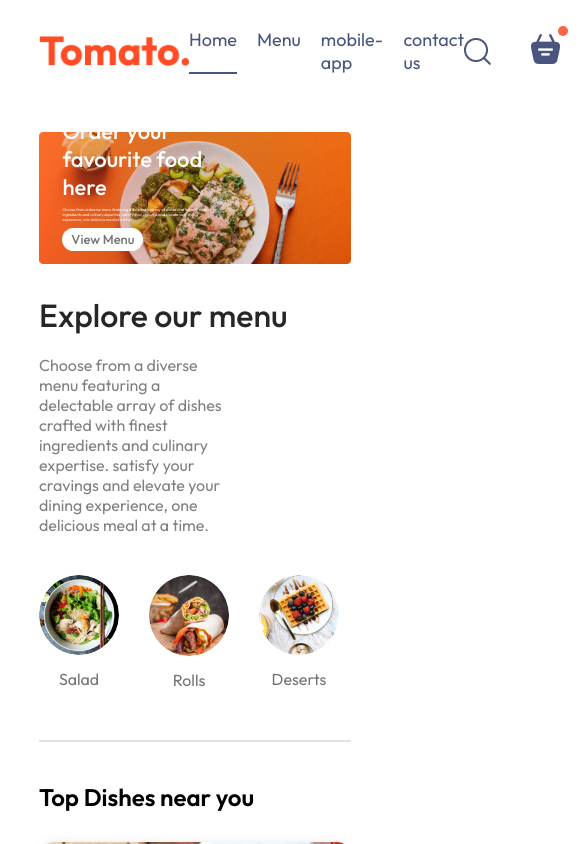
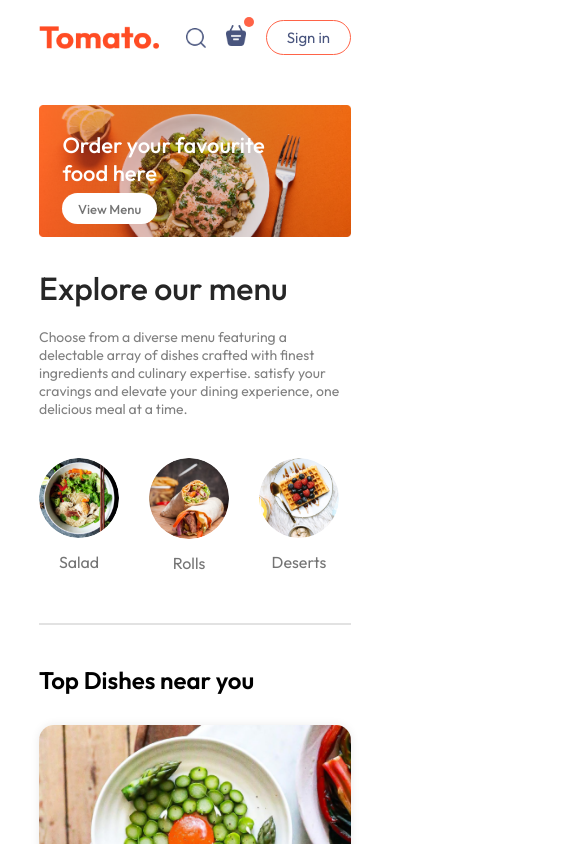
Before and after one commit to Spikree/food-del-front-end, a React (Vite) app: page / in a window 390 px wide. Shown: the top 844 px of the page, 585 px wide, since content can reach past the window. Built offline with nearby package versions, Linux system fonts and the light colour scheme.

Commit message:
made the website responsive

```diff
--- /dev/null
+++ b/src/components/AppDownload/AppDownload.css
@@ -0,0 +1,25 @@
+.app-download {
+    margin: auto auto;
+    margin-top: 100px;
+    font-size: max(3vw,20px);
+    text-align: center;
+    font-weight: 500;
+}
+
+.app-download-platforms {
+    display: flex;
+    justify-content: center;
+    gap: max(2vw,10px);
+    margin-top: 40px;
+}
+
+.app-download-platforms img {
+    width: max(30vw, 120px);
+    max-width: 180px;
+    transition: 0.5s;
+    cursor: pointer;
+}
+
+.app-download-platforms img:hover {
+    transform: scale(1.05);
+}
--- /dev/null
+++ b/src/components/AppDownload/AppDownload.jsx
@@ -0,0 +1,14 @@
+import { assets } from '../../assets/assets'
+import './AppDownload.css'
+
+export default function AppDownload() {
+    return <>
+        <div className='app-download' id='app-download'>
+            <p>For Better Experience Download <br /> Tomato App</p>
+            <div className="app-download-platforms">
+                <img src={assets.play_store} alt="" />
+                <img src={assets.app_store} alt="" />
+            </div>
+        </div>
+    </>
+}
--- a/src/components/ExploreMenu/ExploreMenu.css
+++ b/src/components/ExploreMenu/ExploreMenu.css
@@ -54,3 +54,10 @@
     border: 4px solid tomato;
     padding: 2px;
 }
+
+@media (max-width:1050px) {
+    .explore-menu-text {
+        max-width: 100%;
+        font-size: 14px;
+    }
+}
--- a/src/components/Footer/Footer.css
+++ b/src/components/Footer/Footer.css
@@ -46,3 +46,15 @@
     background-color: gray;
     border: none;
 }
+
+@media (max-width:750px) {
+    .footer-content {
+        display: flex;
+        flex-direction: column;
+        gap: 35px;
+    }
+
+    .footer-copyright {
+        text-align: center;
+    }
+}
--- a/src/components/Header/Header.css
+++ b/src/components/Header/Header.css
@@ -38,3 +38,23 @@
     font-size: max(1vw,13px);
     border-radius: 50px;
 }
+
+@media (max-width:1050px) {
+    .header-contents {
+        max-width: 45%;
+    }
+}
+
+@media (max-width:750px) {
+    .header-contents {
+        max-width: 65%;
+    }
+
+    .header-contents p {
+        display: none;
+    }
+
+    .header-contents button {
+        padding: 2vw 4vw;
+    }
+}
--- a/src/components/Navbar/Navbar.css
+++ b/src/components/Navbar/Navbar.css
@@ -60,3 +60,56 @@
     top: -8px;
     right: -8px;
 }
+
+@media (max-width:1050px) {
+    .navbar .logo {
+        width: 140px;
+    }
+
+    .navbar-menu {
+        gap: 20px;
+        font-size: 17px;
+    }
+
+    .navbar-right {
+        gap: 30px;
+    }
+
+    .navbar-right img {
+        width: 22px;
+    }
+
+    .navbar-right button {
+        padding: 8px 25px;
+    }
+}
+
+@media (max-width:900px) {
+    .navbar .logo {
+        width: 120px;
+    }
+
+    .navbar-menu {
+        gap: 15px;
+        font-size: 16px;
+    }
+
+    .navbar-right {
+        gap: 20px;
+    }
+
+    .navbar-right img {
+        width: 20px;
+    }
+
+    .navbar-right button {
+        padding: 7px 20px;
+        font-size: 15px;
+    }
+}
+
+@media (max-width:750px) {
+    .navbar-menu {
+        display: none;
+    }
+}
--- a/src/components/Navbar/Navbar.jsx
+++ b/src/components/Navbar/Navbar.jsx
@@ -1,6 +1,7 @@
 import { useState } from 'react'
 import { assets } from '../../assets/assets'
 import './Navbar.css'
+import { Link } from 'react-router-dom';
 
 export default function Navbar() {
     const [menu,setMenu] = useState("home");
@@ -8,10 +9,10 @@
         <div className='navbar'>
             <img src={assets.logo} alt="" className="logo" />
             <ul className="navbar-menu">
-                <li onClick={() => setMenu("home")} className={menu ==="home"?"active":""}>Home</li>
-                <li onClick={() => setMenu("menu")} className={menu === "menu"?"active":""}>Menu</li>
-                <li onClick={() => setMenu("mobile-app")} className={menu === "mobile-app"?"active":""}>mobile-app</li>
-                <li onClick={() => setMenu("contact-us")} className={menu === "contact-us"?"active":""}>contact us</li>
+                <Link to='/' onClick={() => setMenu("home")} className={menu ==="home"?"active":""}>Home</Link>
+                <a href='#explore-menu' onClick={() => setMenu("menu")} className={menu === "menu"?"active":""}>Menu</a>
+                <a href='#app-download' onClick={() => setMenu("mobile-app")} className={menu === "mobile-app"?"active":""}>mobile-app</a>
+                <a href='#footer' onClick={() => setMenu("contact-us")} className={menu === "contact-us"?"active":""}>contact us</a>
             </ul>
             <div className="navbar-right">
                 <img src={assets.search_icon} alt="" />
--- a/src/index.css
+++ b/src/index.css
@@ -5,6 +5,7 @@
   margin: 0;
   box-sizing: border-box;
   font-family: Outfit;
+  scroll-behavior: smooth;
 }
 
 body {
--- a/src/pages/Home/Home.jsx
+++ b/src/pages/Home/Home.jsx
@@ -3,6 +3,7 @@
 import Header from '../../components/Header/Header'
 import './Home.css'
 import FoodDisplay from '../../components/FoodDisplay/FoodDisplay';
+import AppDownload from '../../components/AppDownload/AppDownload';
 
 export default function Home() {
     const [ category,setCategory ] = useState("All");
@@ -11,6 +12,7 @@
             <Header/>
             <ExploreMenu category={category} setCategory={setCategory}/>
             <FoodDisplay category={category}/>
+            <AppDownload/>
         </div>
     </>
 }
```
